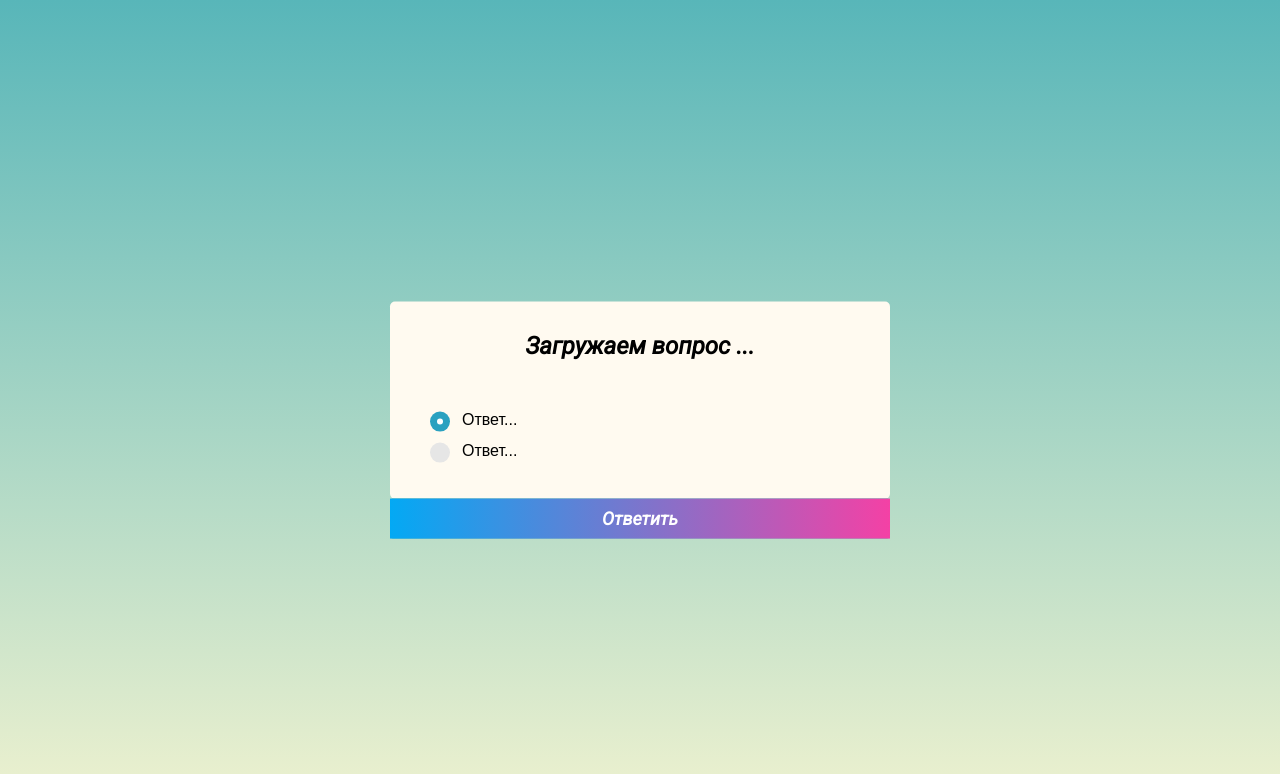
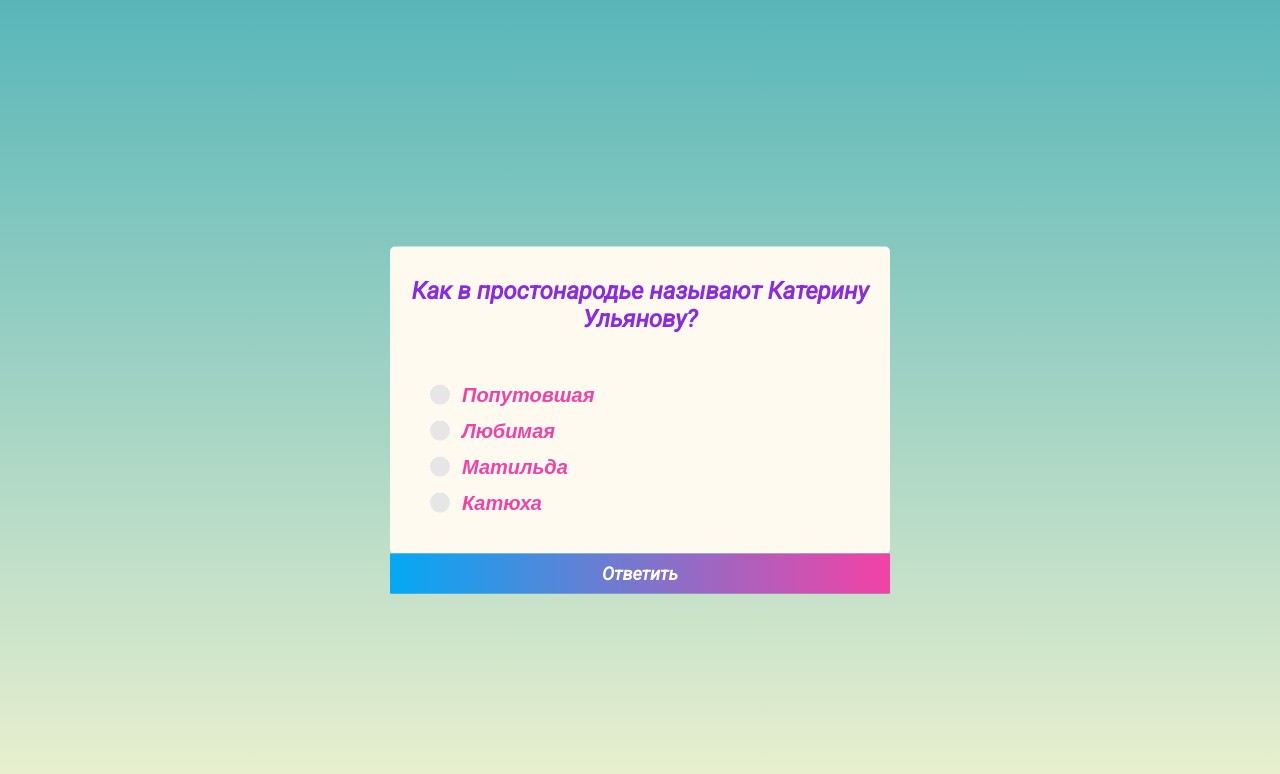
Before and after one commit to RV87K/quiz, a plain HTML site: page index.html in a window 1280 px wide. Drawn offline with Linux system fonts and the light colour scheme.

Commit message:
second commit

```diff
--- a/index.html
+++ b/index.html
@@ -26,14 +26,6 @@
             <div class="control_indicator"></div>
           </label>
         </li>
-        <li>
-          <label class="control control-radio">
-            <input type="radio" class="answer" name="answer">
-            <span>Ответ...</span>
-            <div class="control_indicator"></div>
-          </label>
-        </li>
-
       </ul>
       <button class="button submit-button submit" id="submit">Ответить</button>
     </div>
--- a/main.js
+++ b/main.js
@@ -24,7 +24,49 @@ const questions = [
 
 // Находим элементы
 const headerContainer = document.querySelector('#header');
+const containerList = document.querySelector('#list');
+const submitBtn = document.querySelector('#submit');
 
 // Переменные игры
 let score = 0;
 let questionIndex = 0;
+
+clearPage();
+showQuestion();
+submitBtn.onclick = checkAnswer;
+
+
+function clearPage() {
+  headerContainer.innerHTML = '';
+  containerList.innerHTML = '';
+}
+
+function showQuestion() {
+  //вопрос
+  const headerTemplate = `<h2 class="quiz-title">%title%</h2>`;   // % можно использовать любой индивидуальный и отличающийся знак
+  const title = headerTemplate.replace('%title%', questions[questionIndex]['question']);
+  headerContainer.innerHTML = title;
+
+  //варианты ответов
+  for (answerText of questions[questionIndex]['answers']) {
+    const questionTemplate =
+      `<li>
+          <label class="control control-radio">
+            <input value="%number%" type="radio" class="answer" name="answer">
+            <span>%answer%</span>
+            <div class="control_indicator"></div>
+          </label>
+        </li>`;
+    const answerHtml = questionTemplate.replace('%answer%', answerText);
+    containerList.innerHTML += answerHtml;    // добавляем результат к предидущему a+=b === a=a+b
+  }
+}
+
+function checkAnswer() {
+  const checkedRadio = document.querySelector('input[type="radio"]:checked');  //находим выбранный ответ
+  console.log(checkedRadio);
+  if (!checkedRadio) {       // если вариант не выбран и checkedRadio == false
+    submitBtn.blur();       // разфокусируем кнопку
+    return
+  }
+}
--- a/style.css
+++ b/style.css
@@ -23,6 +23,8 @@ body{
 .quiz-header{
   padding: 10px;
   text-align: center;
+  color: blueviolet;
+  filter: blur(.5px);
 }
 
 .quiz-list{
@@ -68,7 +70,7 @@ body{
 }
 .control:hover input:not([disabled]):checked ~ .control_indicator,
 .control input:checked:focus ~ .control_indicator {
-  background: #0e6647;
+  background: purple;
 }
 .control input:disabled ~ .control_indicator {
   background: #e6e6e6;
@@ -149,6 +151,14 @@ body{
 .control-radio input:checked + .control_indicator::before {
   animation-name: s-ripple-dup;
 }
+.control-radio span {
+  font-size: 20px;
+  font-style: italic;
+  font-weight: 600;
+  color: #f441a5;
+  filter: blur(.5px);
+}
+
 
 
 
```
Also changed, not shown: 1 other file.
